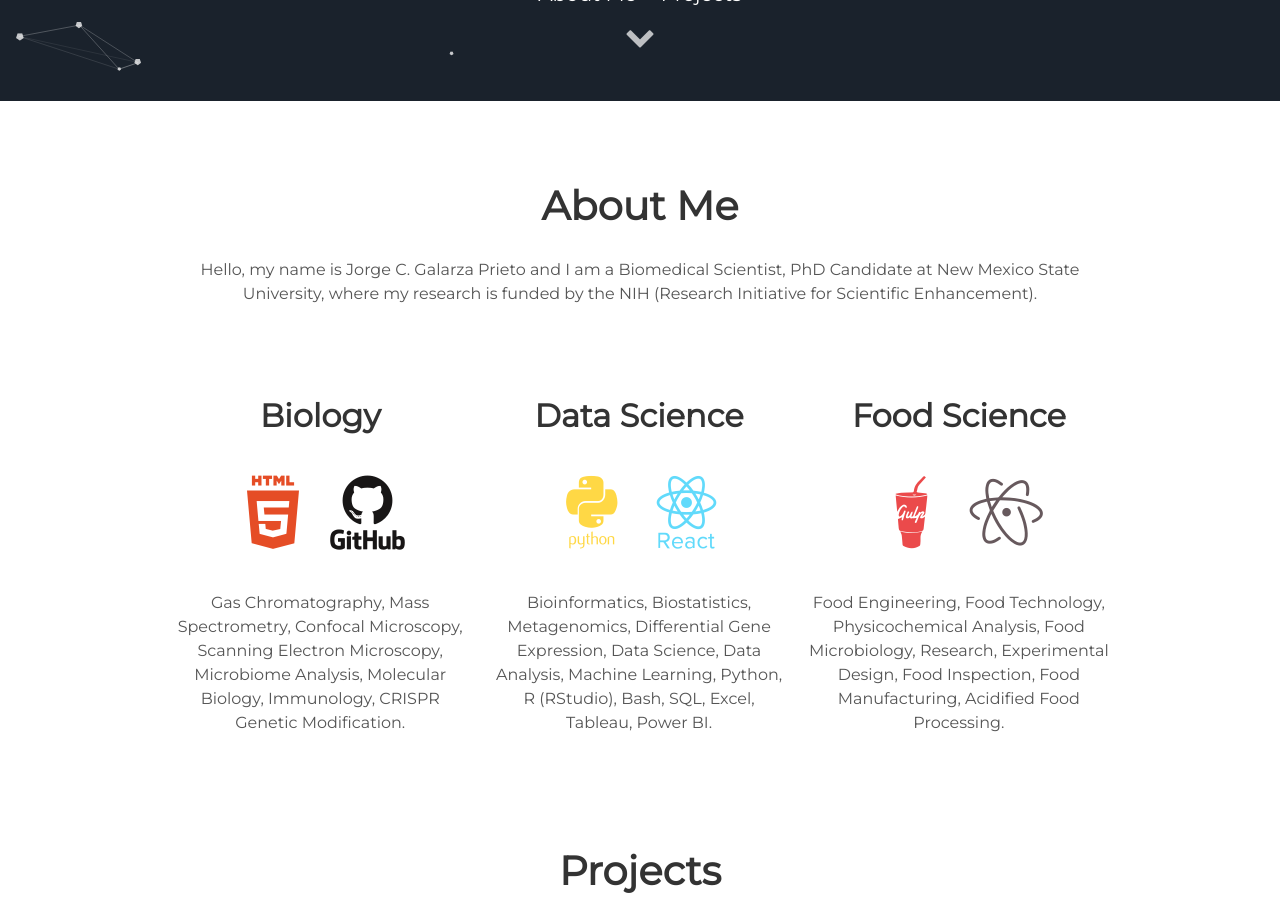
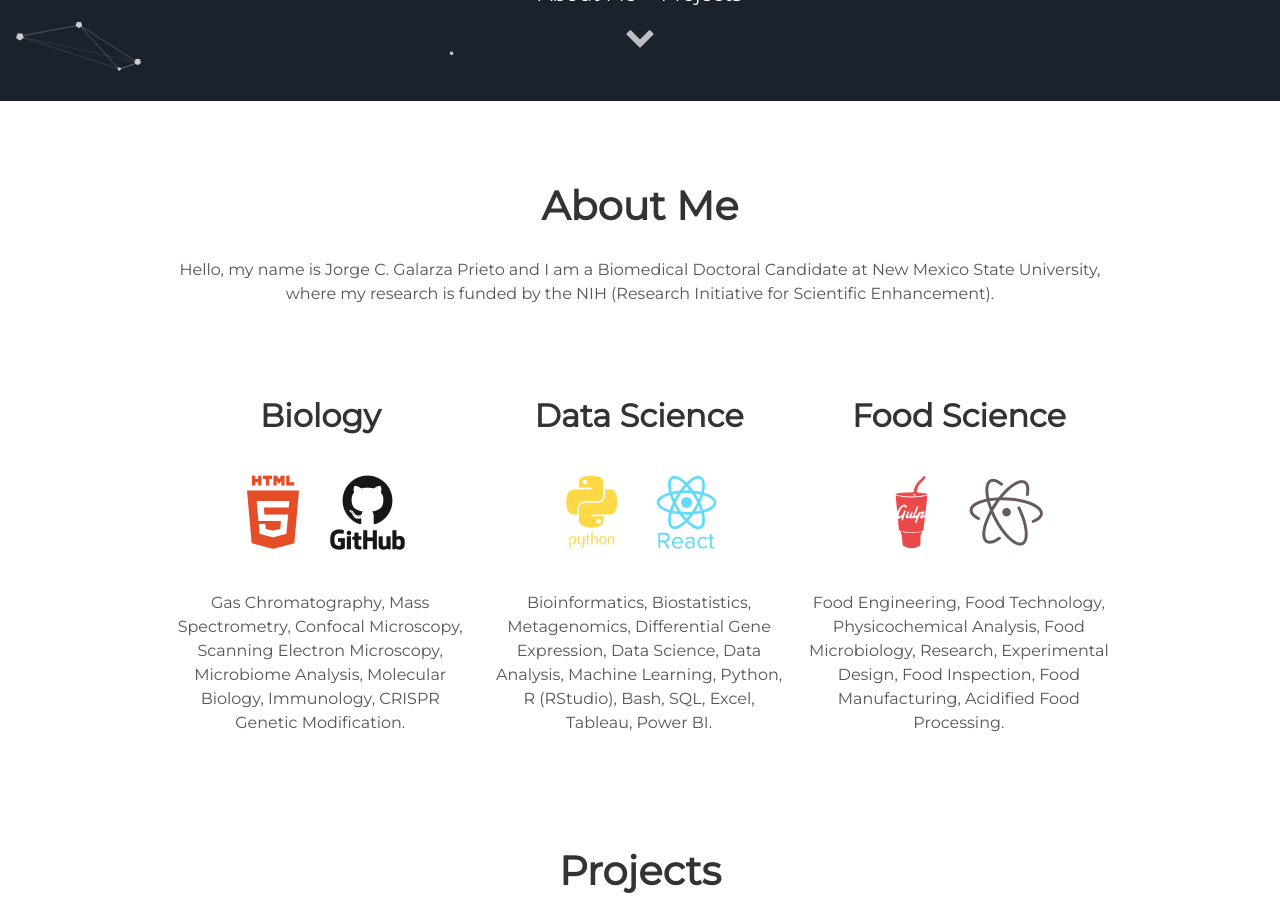
Before and after one commit to jorgegalarza1/jorgegalarza1.github.io, a Jekyll site: the page built from index.html, in a window 1280 px wide and 900 px high, scrolled down 799 px. Built offline with Jekyll 4.4.1, drawn with Linux system fonts in a browser that asks for light colours.

Commit message:
Update _config.yml

```diff
--- a/_config.yml
+++ b/_config.yml
@@ -6,7 +6,7 @@ description: Jekyll Theme Minimal Resume
 
 # User settings
 username: Jorge C. Galarza Prieto
-user_description: Hello, my name is Jorge C. Galarza Prieto and I am a Biomedical Scientist, PhD Candidate at New Mexico State University, where my research is funded by the NIH (Research Initiative for Scientific Enhancement).
+user_description: Hello, my name is Jorge C. Galarza Prieto and I am a Biomedical Doctoral Candidate at New Mexico State University, where my research is funded by the NIH (Research Initiative for Scientific Enhancement).
 user_title: Biomedical Science | Data Science and Analytics | Statistics | Food Science Technology and Engineering | Human Dietetics
 email: jorge_galarza_1@outlook.com
 # twitter_username: lorem_ipsum
```
